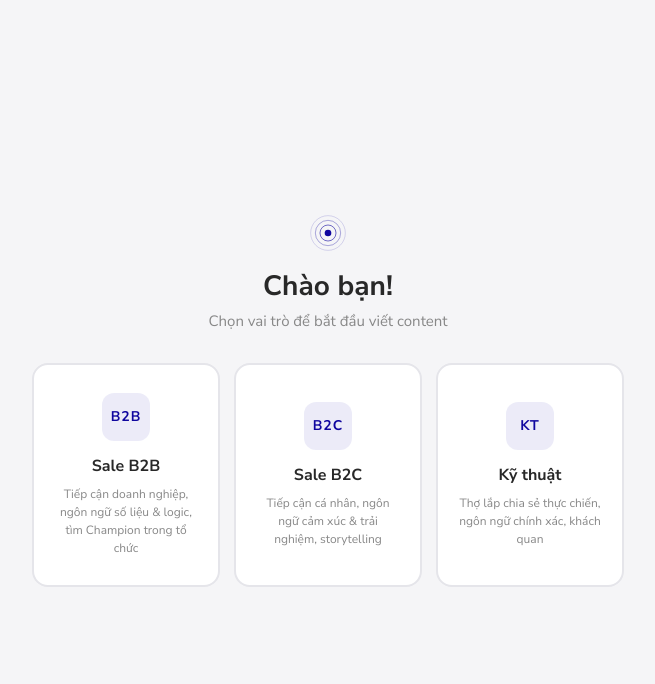
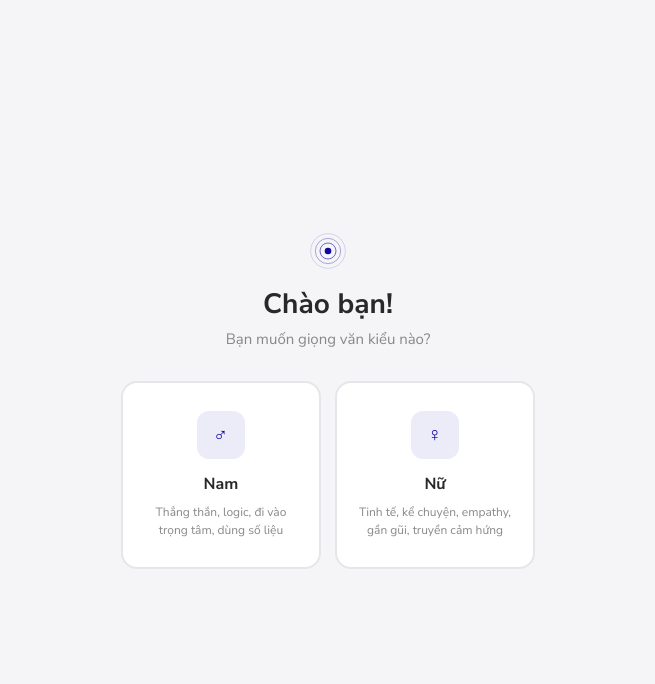
Before and after one commit to macyshizzle-byte/EPIONE-CONTENT, a Flask app: page / in a window 1280 px wide. Shown: the top 684 px of the page, without its empty margins (312-967 px from the left). Run offline with Flask 3, Linux system fonts and the light colour scheme; some libraries are stand-ins or nearby versions.

Commit message:
Add gender voice selection (Nam/Nữ) to onboarding and content generation
- Welcome screen: choose gender first, then role (2-step flow)
- Navbar dropdown: switch gender anytime alongside role
- GENDER_CONTEXTS in prompts.py with distinct writing styles
- Nam: direct, data-driven, action-oriented
- Nữ: storytelling, empathy, warm and relatable
- Gender passed through all API endpoints (generate, image, community)

Co-Authored-By: Claude Opus 4.6 <noreply@anthropic.com>

```diff
--- a/app.py
+++ b/app.py
@@ -47,7 +47,8 @@ def generate():
 
     try:
         role = data.get("role", "sale_b2b")
-        result = agent.generate(content_type, user_input, role=role)
+        gender = data.get("gender", "nam")
+        result = agent.generate(content_type, user_input, role=role, gender=gender)
         return jsonify({"content": result})
     except Exception as e:
         return jsonify({"error": str(e)}), 500
@@ -101,12 +102,14 @@ def image_content():
 
     try:
         role = request.form.get("role", "sale_b2b")
+        gender = request.form.get("gender", "nam")
         platform = request.form.get("platform", "linkedin")
         result = agent.generate_from_image(
             image_path=filepath,
             user_request=extra,
             platform=platform,
             role=role,
+            gender=gender,
         )
         return jsonify({
             "content": result,
@@ -128,6 +131,7 @@ def community():
     rules = data.get("rules", "").strip()
     topic = data.get("topic", "").strip()
     role = data.get("role", "sale_b2b")
+    gender = data.get("gender", "nam")
 
     if not topic:
         return jsonify({"error": "Vui lòng nhập chủ đề bài đăng"}), 400
@@ -141,7 +145,7 @@ def community():
     user_msg += f"Chủ đề bài viết: {topic}"
 
     try:
-        result = agent.generate("community", user_msg, role=role)
+        result = agent.generate("community", user_msg, role=role, gender=gender)
         return jsonify({"content": result})
     except Exception as e:
         return jsonify({"error": str(e)}), 500
--- a/templates/index.html
+++ b/templates/index.html
@@ -463,6 +463,26 @@ input[type="text"]:focus { border-color:var(--accent); }
       <circle cx="60" cy="60" r="10" fill="#10069F"/>
     </svg>
     <h1 class="role-screen-title">Chào bạn!</h1>
+
+    <!-- Step 1: Gender -->
+    <div id="gender-step">
+      <p class="role-screen-desc">Bạn muốn giọng văn kiểu nào?</p>
+      <div class="role-screen-cards" style="max-width:420px; margin:0 auto;">
+        <button class="role-screen-card" data-gender="nam" onclick="selectGender('nam', this)">
+          <div class="role-screen-card-icon" style="font-size:20px; line-height:48px;">♂</div>
+          <div class="role-screen-card-title">Nam</div>
+          <div class="role-screen-card-desc">Thẳng thắn, logic, đi vào trọng tâm, dùng số liệu</div>
+        </button>
+        <button class="role-screen-card" data-gender="nu" onclick="selectGender('nu', this)">
+          <div class="role-screen-card-icon" style="font-size:20px; line-height:48px;">♀</div>
+          <div class="role-screen-card-title">Nữ</div>
+          <div class="role-screen-card-desc">Tinh tế, kể chuyện, empathy, gần gũi, truyền cảm hứng</div>
+        </button>
+      </div>
+    </div>
+
+    <!-- Step 2: Role (hidden initially) -->
+    <div id="role-step" style="display:none;">
       <p class="role-screen-desc">Chọn vai trò để bắt đầu viết content</p>
       <div class="role-screen-cards">
         <button class="role-screen-card" data-role="sale_b2b">
@@ -480,6 +500,7 @@ input[type="text"]:focus { border-color:var(--accent); }
           <div class="role-screen-card-title">Kỹ thuật</div>
           <div class="role-screen-card-desc">Thợ lắp chia sẻ thực chiến, ngôn ngữ chính xác, khách quan</div>
         </button>
+      </div>
     </div>
   </div>
 </div>
@@ -501,18 +522,30 @@ input[type="text"]:focus { border-color:var(--accent); }
     <button class="role-dropdown-btn" id="role-dropdown-btn" onclick="toggleRoleDropdown()">
       <span class="role-dropdown-dot"></span>
       <span id="role-dropdown-label">Sale B2B</span>
+      <span id="gender-badge" style="font-size:11px; padding:2px 6px; border-radius:4px; background:rgba(16,6,159,0.08); color:var(--accent); font-weight:600;">♂</span>
       <svg width="12" height="12" viewBox="0 0 24 24" fill="none" stroke="currentColor" stroke-width="2.5"><polyline points="6 9 12 15 18 9"/></svg>
     </button>
     <div class="role-dropdown-menu" id="role-dropdown-menu">
-      <button class="role-dropdown-item active" data-role="sale_b2b">
+      <div style="padding:8px 14px 6px; font-size:11px; font-weight:700; color:var(--text-secondary); letter-spacing:1px; text-transform:uppercase;">Giọng văn</div>
+      <button class="role-dropdown-item gender-item active" data-gender="nam" onclick="switchGender('nam')">
+        <div class="role-dropdown-item-title">♂ Nam</div>
+        <div class="role-dropdown-item-desc">Thẳng thắn &middot; Logic &middot; Số liệu</div>
+      </button>
+      <button class="role-dropdown-item gender-item" data-gender="nu" onclick="switchGender('nu')">
+        <div class="role-dropdown-item-title">♀ Nữ</div>
+        <div class="role-dropdown-item-desc">Tinh tế &middot; Kể chuyện &middot; Empathy</div>
+      </button>
+      <hr style="border:none; border-top:1px solid var(--border); margin:6px 0;">
+      <div style="padding:8px 14px 6px; font-size:11px; font-weight:700; color:var(--text-secondary); letter-spacing:1px; text-transform:uppercase;">Vai trò</div>
+      <button class="role-dropdown-item role-item active" data-role="sale_b2b">
         <div class="role-dropdown-item-title">Sale B2B</div>
         <div class="role-dropdown-item-desc">Doanh nghiệp &middot; Số liệu &middot; Logic</div>
       </button>
-      <button class="role-dropdown-item" data-role="sale_b2c">
+      <button class="role-dropdown-item role-item" data-role="sale_b2c">
         <div class="role-dropdown-item-title">Sale B2C</div>
         <div class="role-dropdown-item-desc">Cá nhân &middot; Cảm xúc &middot; Trải nghiệm</div>
       </button>
-      <button class="role-dropdown-item" data-role="ky_thuat">
+      <button class="role-dropdown-item role-item" data-role="ky_thuat">
         <div class="role-dropdown-item-title">Kỹ thuật</div>
         <div class="role-dropdown-item-desc">Thợ lắp &middot; Chính xác &middot; Thực chiến</div>
       </button>
@@ -837,6 +870,7 @@ let currentImagePath = '';
 let currentDesignPath = '';
 let currentImageUrl = '';
 let currentRole = 'sale_b2b';
+let currentGender = 'nam';
 let lastGeneratedType = '';
 let lastGeneratedPrompt = '';
 
@@ -1017,14 +1051,48 @@ function updateCharCounter(text) {
   document.getElementById('count-lines').textContent = text.split('\n').filter(l => l.trim()).length;
 }
 
-// Role selection screen
-document.querySelectorAll('.role-screen-card').forEach(card => {
+// Gender selection (step 1 on welcome screen)
+function selectGender(gender, btn) {
+  currentGender = gender;
+  // Highlight selected card
+  document.querySelectorAll('#gender-step .role-screen-card').forEach(c => {
+    c.style.borderColor = c.dataset.gender === gender ? 'var(--accent)' : '';
+    c.style.background = c.dataset.gender === gender ? 'rgba(16,6,159,0.04)' : '';
+  });
+  // Update navbar badge
+  updateGenderBadge();
+  // Update dropdown gender items
+  document.querySelectorAll('.gender-item').forEach(i => {
+    i.classList.toggle('active', i.dataset.gender === gender);
+  });
+  // Show role step after short delay
+  setTimeout(() => {
+    document.getElementById('gender-step').style.display = 'none';
+    document.getElementById('role-step').style.display = 'block';
+  }, 300);
+}
+
+function switchGender(gender) {
+  currentGender = gender;
+  updateGenderBadge();
+  document.querySelectorAll('.gender-item').forEach(i => {
+    i.classList.toggle('active', i.dataset.gender === gender);
+  });
+  toast('Giọng văn: ' + (gender === 'nam' ? 'Nam' : 'Nữ'), 'info', 2000);
+}
+
+function updateGenderBadge() {
+  const badge = document.getElementById('gender-badge');
+  badge.textContent = currentGender === 'nam' ? '♂' : '♀';
+}
+
+// Role selection screen (step 2)
+document.querySelectorAll('#role-step .role-screen-card').forEach(card => {
   card.addEventListener('click', () => {
     currentRole = card.dataset.role;
     const title = card.querySelector('.role-screen-card-title').textContent;
-    // Update dropdown label to match
     document.getElementById('role-dropdown-label').textContent = title;
-    document.querySelectorAll('.role-dropdown-item').forEach(i => {
+    document.querySelectorAll('.role-item').forEach(i => {
       i.classList.toggle('active', i.dataset.role === currentRole);
     });
     renderSuggestions();
@@ -1044,9 +1112,9 @@ document.addEventListener('click', e => {
     document.getElementById('role-dropdown-menu').classList.remove('open');
   }
 });
-document.querySelectorAll('.role-dropdown-item').forEach(item => {
+document.querySelectorAll('.role-item').forEach(item => {
   item.addEventListener('click', () => {
-    document.querySelectorAll('.role-dropdown-item').forEach(i => i.classList.remove('active'));
+    document.querySelectorAll('.role-item').forEach(i => i.classList.remove('active'));
     item.classList.add('active');
     currentRole = item.dataset.role;
     document.getElementById('role-dropdown-label').textContent = item.querySelector('.role-dropdown-item-title').textContent;
@@ -1119,7 +1187,7 @@ async function generate() {
       const res = await fetch('/api/community', {
         method: 'POST',
         headers: {'Content-Type': 'application/json'},
-        body: JSON.stringify({ community: communityName, rules, topic: prompt, role: currentRole })
+        body: JSON.stringify({ community: communityName, rules, topic: prompt, role: currentRole, gender: currentGender })
       });
       const data = await res.json();
       if (data.error) throw new Error(data.error);
@@ -1130,7 +1198,7 @@ async function generate() {
       const res = await fetch('/api/generate', {
         method: 'POST',
         headers: {'Content-Type': 'application/json'},
-        body: JSON.stringify({ type, prompt, role: currentRole })
+        body: JSON.stringify({ type, prompt, role: currentRole, gender: currentGender })
       });
       const data = await res.json();
       if (data.error) throw new Error(data.error);
@@ -1159,7 +1227,7 @@ async function generateText() {
     const res = await fetch('/api/generate', {
       method: 'POST',
       headers: {'Content-Type': 'application/json'},
-      body: JSON.stringify({ type: currentType, prompt, role: currentRole })
+      body: JSON.stringify({ type: currentType, prompt, role: currentRole, gender: currentGender })
     });
     const data = await res.json();
     if (data.error) throw new Error(data.error);
@@ -1214,7 +1282,7 @@ async function generateFromTopic() {
     const res = await fetch('/api/generate', {
       method: 'POST',
       headers: {'Content-Type': 'application/json'},
-      body: JSON.stringify({ type: 'topic', prompt: 'Chủ đề: ' + topic + '\nPlatform: ' + selectedPlat, role: currentRole })
+      body: JSON.stringify({ type: 'topic', prompt: 'Chủ đề: ' + topic + '\nPlatform: ' + selectedPlat, role: currentRole, gender: currentGender })
     });
     const data = await res.json();
     if (data.error) throw new Error(data.error);
@@ -1439,6 +1507,7 @@ async function analyzeImage() {
   const formData = new FormData();
   formData.append('image', selectedFile);
   formData.append('role', currentRole);
+  formData.append('gender', currentGender);
   formData.append('platform', selectedImagePlat);
 
   let note = document.getElementById('image-note').value;
@@ -1671,7 +1740,7 @@ async function refineContent(instruction) {
       body: JSON.stringify({
         type: type,
         prompt: instruction + '\n\nBài gốc:\n' + currentOutput,
-        role: currentRole
+        role: currentRole, gender: currentGender
       })
     });
     const data = await res.json();
```
Also changed, not shown: agent.py (+6 -4 lines), prompts.py (+65 -3 lines). Lines whose indentation alone changed are shown as unchanged.
